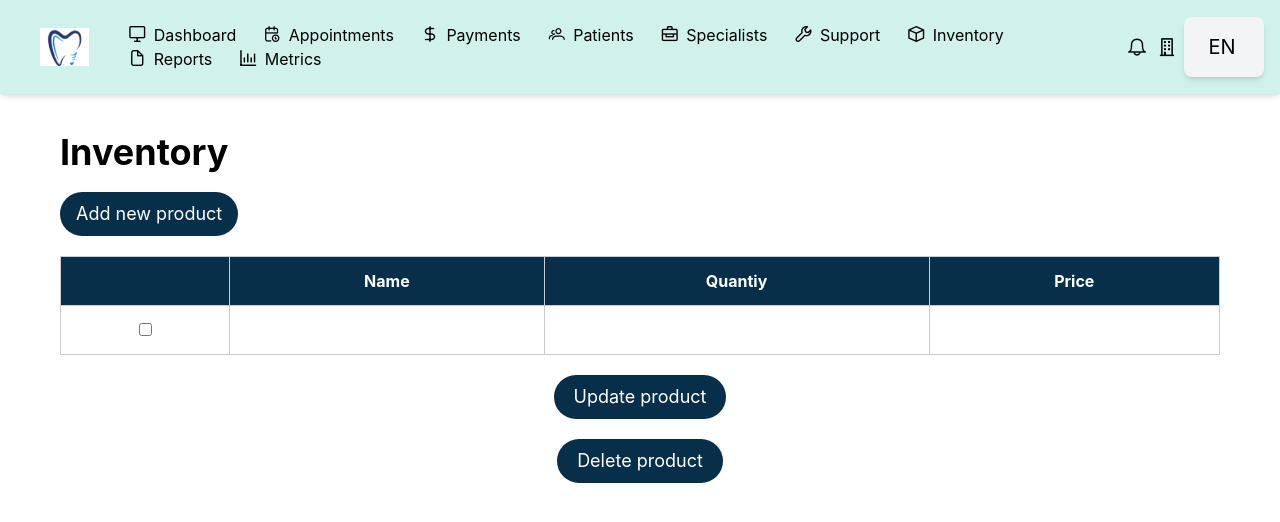
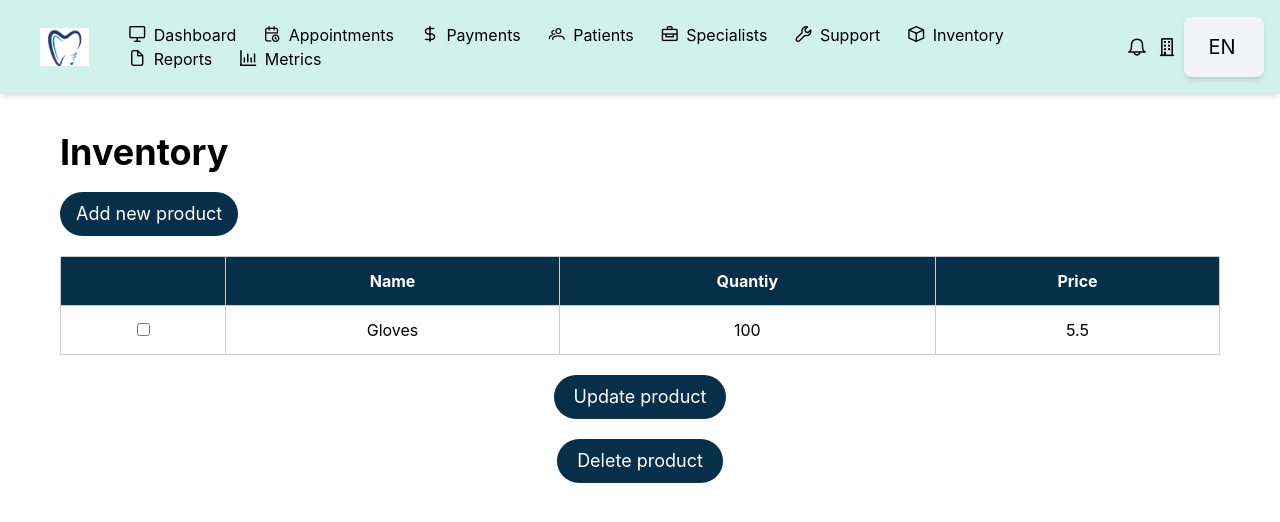
Before and after one commit to TF-AplicacionesWeb/Dentify, a Vue app: page /home/inventory in a window 1280 px wide. Shown: the top 522 px of the page. Built offline with nearby package versions, Linux system fonts and the light colour scheme; data requests are answered from the project's data file; sample sign-in values are in the browser's storage.

Commit message:
Arreglo de errorres y tipo de usuario

```diff
--- a/src/Dentify/components/Home/Inventory/Components/newproduct-card.component.vue
+++ b/src/Dentify/components/Home/Inventory/Components/newproduct-card.component.vue
@@ -1,27 +1,41 @@
 <script>
+import {Product} from "../models/product.entity.js";
+import {InventoryService} from "../services/inventory.service.js";
+
 export default {
   name: "newproduct.component",
+  props:{
+    userId:{
+      type: Number,
+      required: true
+    }
+  },
   data() {
     return {
       material_name: "",
       unit_price: "",
       quantity: "",
-      registerConfirmed: false
+      registerConfirmed: false,
+      product: new Product({}),
+      inventoryService: new InventoryService()
     };
   },
   methods: {
-    registerProduct() {
-      if (this.material_name && this.unit_price && this.quantity) {
-        const product = {
-          material_name: this.material_name,
-          unit_price: Number(this.unit_price),
-          quantity: Number(this.quantity)
-        };
-        this.$emit('confirmProduct', product);
+
+    setProduct(){
+      this.product.material_name=this.material_name;
+      this.product.quantity=this.quantity;
+      this.product.unit_price= parseFloat(this.unit_price);
+      this.product.user_id=this.userId;
+
+    },
+    async registerProduct() {
+      this.setProduct();
+      try {
+        await this.inventoryService.addProduct(this.product);
         this.registerConfirmed = true;
-        this.material_name = "";
-        this.unit_price = "";
-        this.quantity = "";
+      } catch (error) {
+        console.error("Error al registrar el producto:", error);
       }
     },
     goBack() {
@@ -35,7 +49,7 @@
   <div class="overlay">
     <div class="payment-card p-5 shadow-lg rounded-lg bg-light-blue">
       <h1 class="text-xl font-semibold mb-2 text-gray-800">Registrar Producto</h1>
-      <form @submit.prevent="registerProduct">
+      <form>
         <div class="mb-4">
           <label for="material_name" class="block text-black">Nombre:</label>
           <input id="material_name" v-model="material_name" type="text"
@@ -43,7 +57,7 @@
         </div>
         <div class="mb-4">
           <label for="unit_price" class="block text-black">Precio:</label>
-          <input id="unit_price" v-model="unit_price" type="number"
+          <input id="unit_price" v-model="unit_price" type="text"
                  class="input border-2 border-gray-300 rounded px-3 py-2"/>
         </div>
         <div class="mb-4">
@@ -53,7 +67,7 @@
         </div>
 
         <div class="flex justify-center">
-          <button type="submit" class="btn bg-dark-blue text-white px-4 py-2 rounded shadow">Registrar</button>
+          <button type="submit"  @click="registerProduct" class="btn bg-dark-blue text-white px-4 py-2 rounded shadow">Registrar</button>
         </div>
         <div class="mt-4 text-center">
           <a href="#" @click.prevent="goBack" class="text-sm text-dark-blue">Regresar</a>
--- a/src/Dentify/components/Home/Inventory/Components/updateproduct-card.component.vue
+++ b/src/Dentify/components/Home/Inventory/Components/updateproduct-card.component.vue
@@ -1,27 +1,41 @@
 <script>
+import {InventoryService} from "../services/inventory.service.js";
+
 export default {
   name: "UpdateProductCardComponent",
-  props: ["product"],
+  props: {
+    product: {
+      type: Object,
+      required: true
+    }
+  },
   data() {
     return {
       material_name: this.product.material_name || "",
       unit_price: this.product.unit_price || "",
       quantity: this.product.quantity || "",
-      updateConfirmed: false
+      last_updated: this.product.last_updated || "",
+      updateConfirmed: false,
     };
   },
   methods: {
-    updateProduct() {
+    async updateProduct() {
+      const inventoryService = new InventoryService();
       if (this.material_name && this.unit_price && this.quantity) {
         const updatedProduct = {
           ...this.product,
           material_name: this.material_name,
-          unit_price: Number(this.unit_price),
+          unit_price: parseFloat(this.unit_price),
           quantity: Number(this.quantity),
           last_updated: new Date().toISOString().split('T')[0]
         };
-        this.$emit("confirmUpdate", updatedProduct);
-        this.updateConfirmed = true;
+        try {
+          await inventoryService.updateProduct(updatedProduct.id, updatedProduct);
+          this.$emit("confirmUpdate", updatedProduct);
+          this.updateConfirmed = true;
+        } catch (error) {
+          console.error("Error al actualizar el producto:", error);
+        }
       }
     },
     goBack() {
@@ -43,7 +57,7 @@
         </div>
         <div class="mb-4">
           <label for="unit_price" class="block text-black">Precio:</label>
-          <input id="unit_price" v-model="unit_price" type="number"
+          <input id="unit_price" v-model="unit_price" type="text"
                  class="input border-2 border-gray-300 rounded px-3 py-2"/>
         </div>
         <div class="mb-4">
--- a/src/Dentify/components/Home/Inventory/models/product.entity.js
+++ b/src/Dentify/components/Home/Inventory/models/product.entity.js
@@ -1,8 +1,10 @@
 export class Product {
-    constructor(id, material_name, quantity, unit_price) {
+    constructor({ id = null, material_name = '', quantity = 0, unit_price = null, last_updated = '', user_id = null } = {}) {
         this.id = id;
         this.material_name = material_name;
         this.quantity = quantity;
         this.unit_price = unit_price;
+        this.last_updated = new Date().toISOString().split('T')[0] || last_updated;
+        this.user_id = user_id;
     }
 }
```
